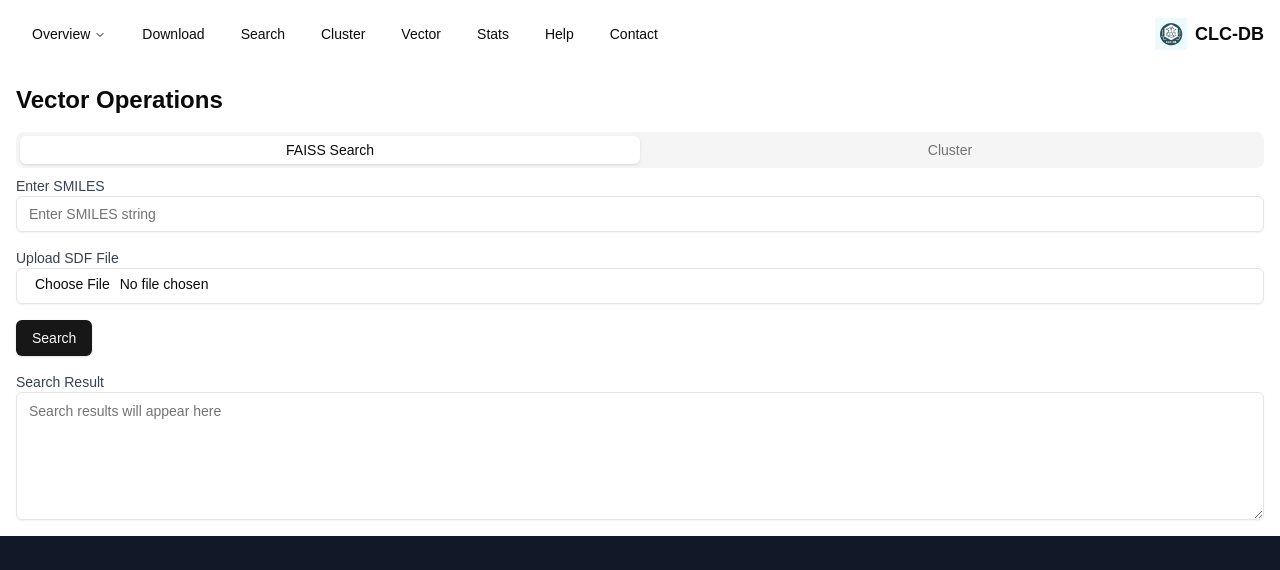
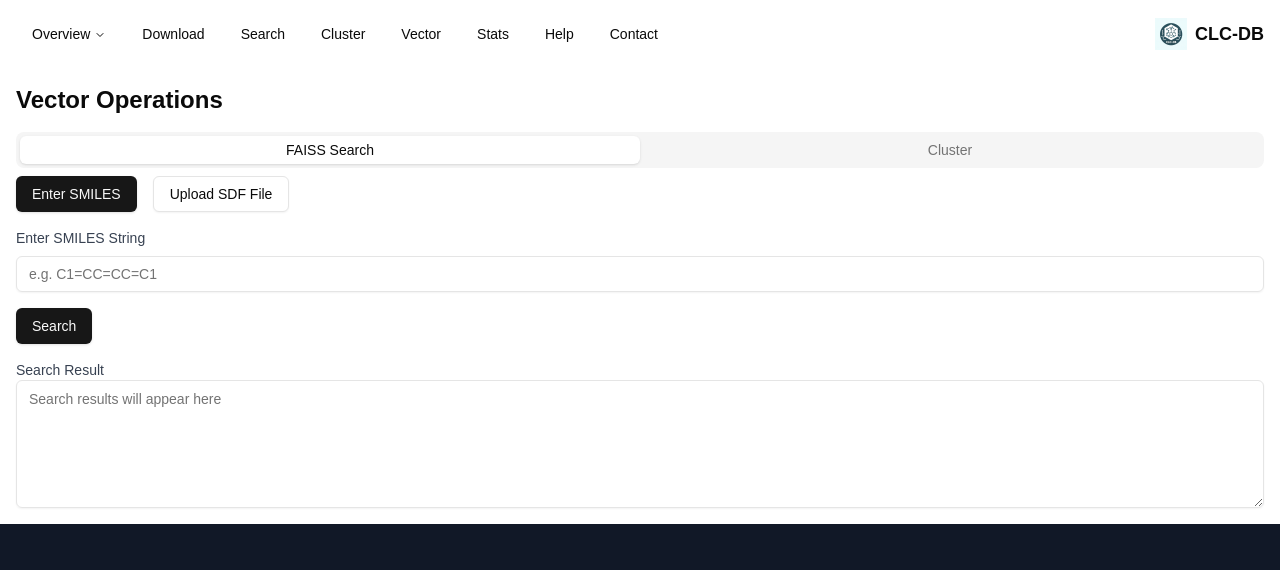
Before and after one commit to ukeSJTU/clc-db-mono, a Next.js app in the folder frontend/: page /vector in a window 1280 px wide. Shown: the top 570 px of the page. Built offline with nearby package versions, Linux system fonts and the light colour scheme; no server answers.

Commit message:
feat: adjust vector faiss search ui and backend algorithms

```diff
--- a/frontend/src/app/vector/vector-page-client.tsx
+++ b/frontend/src/app/vector/vector-page-client.tsx
@@ -16,6 +16,7 @@ import {
 
 export default function VectorPageClient() {
   const [activeTab, setActiveTab] = useState("faiss");
+  const [searchType, setSearchType] = useState<"smiles" | "file">("smiles");
   const [smiles, setSmiles] = useState("");
   const [searchResult, setSearchResult] = useState("");
   const [selectedCategory, setSelectedCategory] = useState("");
@@ -31,6 +32,7 @@ export default function VectorPageClient() {
 
     setIsLoading(true);
     setError("");
+    setSearchResult("");
 
     try {
       const { data } = await api.post("/cluster/vector/search/search/", {
@@ -38,14 +40,26 @@ export default function VectorPageClient() {
         query: smiles,
       });
 
-      setSearchResult(JSON.stringify(data.results, null, 2));
+      if (data.results && data.results.length > 0) {
+        const formattedResults = data.results
+          .map(
+            (result: any, index: number) =>
+              `#${index + 1}: Index=${result.index}, Similarity=${(
+                1 - result.distance
+              ).toFixed(4)}`
+          )
+          .join("\n");
+
+        setSearchResult(formattedResults);
+      } else {
+        setSearchResult("No results found");
+      }
     } catch (err) {
       if (err instanceof Error) {
         setError(err.message);
       } else {
         setError("An unknown error occurred");
       }
-      setSearchResult("");
     } finally {
       setIsLoading(false);
     }
@@ -55,17 +69,22 @@ export default function VectorPageClient() {
     event: React.ChangeEvent<HTMLInputElement>
   ) => {
     const file = event.target.files?.[0];
-    if (!file) return;
+    if (!file) {
+      setError("Please select a valid SDF file");
+      return;
+    }
 
     setIsLoading(true);
     setError("");
+    setSearchResult("");
 
     try {
       const formData = new FormData();
       formData.append("file", file);
+      formData.append("type", "file");
 
       const { data } = await api.post(
-        "/cluster/vector/search/search",
+        "/cluster/vector/search/search/",
         formData,
         {
           headers: {
@@ -74,14 +93,26 @@ export default function VectorPageClient() {
         }
       );
 
-      setSearchResult(JSON.stringify(data.results, null, 2));
+      if (data.results && data.results.length > 0) {
+        const formattedResults = data.results
+          .map(
+            (result: any, index: number) =>
+              `#${index + 1}: Index=${result.index}, Similarity=${(
+                1 - result.distance
+              ).toFixed(4)}`
+          )
+          .join("\n");
+
+        setSearchResult(formattedResults);
+      } else {
+        setSearchResult("No results found");
+      }
     } catch (err) {
       if (err instanceof Error) {
         setError(err.message);
       } else {
         setError("An unknown error occurred");
       }
-      setSearchResult("");
     } finally {
       setIsLoading(false);
     }
@@ -103,35 +134,68 @@ export default function VectorPageClient() {
 
         <TabsContent value="faiss">
           <div className="space-y-4">
+            <div className="flex space-x-4 mb-4">
+              <Button
+                variant={searchType === "smiles" ? "default" : "outline"}
+                onClick={() => setSearchType("smiles")}
+              >
+                Enter SMILES
+              </Button>
+              <Button
+                variant={searchType === "file" ? "default" : "outline"}
+                onClick={() => setSearchType("file")}
+              >
+                Upload SDF File
+              </Button>
+            </div>
+
+            {searchType === "smiles" && (
               <div>
                 <label
                   htmlFor="smiles"
-                className="block text-sm font-medium text-gray-700"
+                  className="block text-sm font-medium text-gray-700 mb-2"
                 >
-                Enter SMILES
+                  Enter SMILES String
                 </label>
                 <Input
                   id="smiles"
                   value={smiles}
                   onChange={(e) => setSmiles(e.target.value)}
-                placeholder="Enter SMILES string"
+                  placeholder="e.g. C1=CC=CC=C1"
+                  className="w-full"
                 />
+                {error && searchType === "smiles" && !smiles && (
+                  <p className="text-sm text-red-500 mt-2">
+                    Please enter a valid SMILES string
+                  </p>
+                )}
               </div>
+            )}
 
+            {searchType === "file" && (
               <div>
                 <label
                   htmlFor="sdf-upload"
-                className="block text-sm font-medium text-gray-700"
+                  className="block text-sm font-medium text-gray-700 mb-2"
                 >
                   Upload SDF File
                 </label>
+                <div className="flex items-center space-x-4">
                   <Input
                     id="sdf-upload"
                     type="file"
                     onChange={handleFileUpload}
                     accept=".sdf"
+                    className="w-full"
                   />
                 </div>
+                {error && searchType === "file" && (
+                  <p className="text-sm text-red-500 mt-2">
+                    Please select a valid SDF file
+                  </p>
+                )}
+              </div>
+            )}
 
             <Button onClick={handleSearch} disabled={isLoading}>
               {isLoading ? "Searching..." : "Search"}
```
Also changed, not shown: 1 other file (tests, documents, lock files or other folders). Lines whose indentation alone changed are shown as unchanged.
